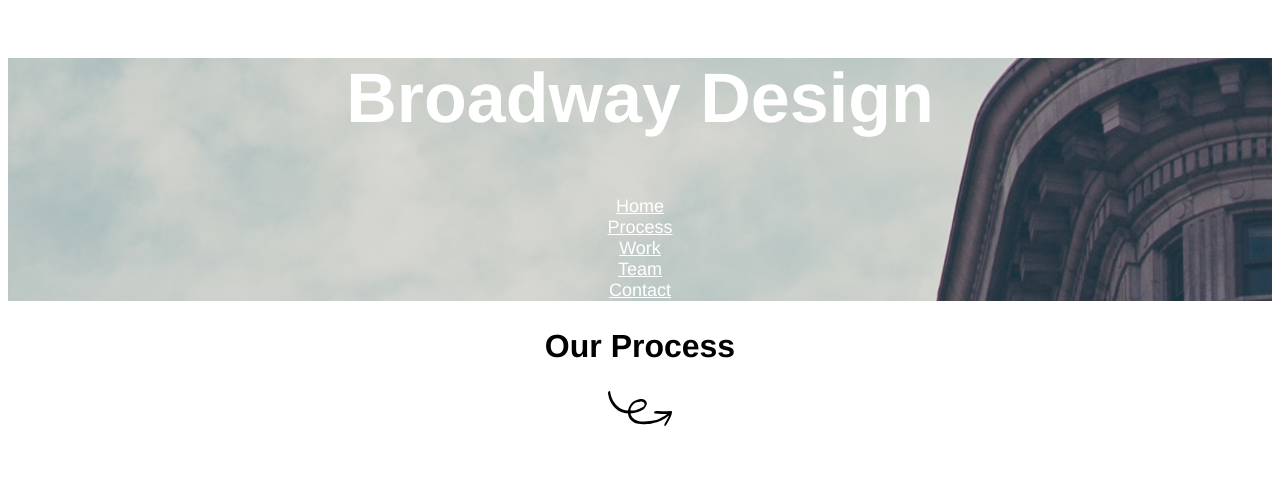
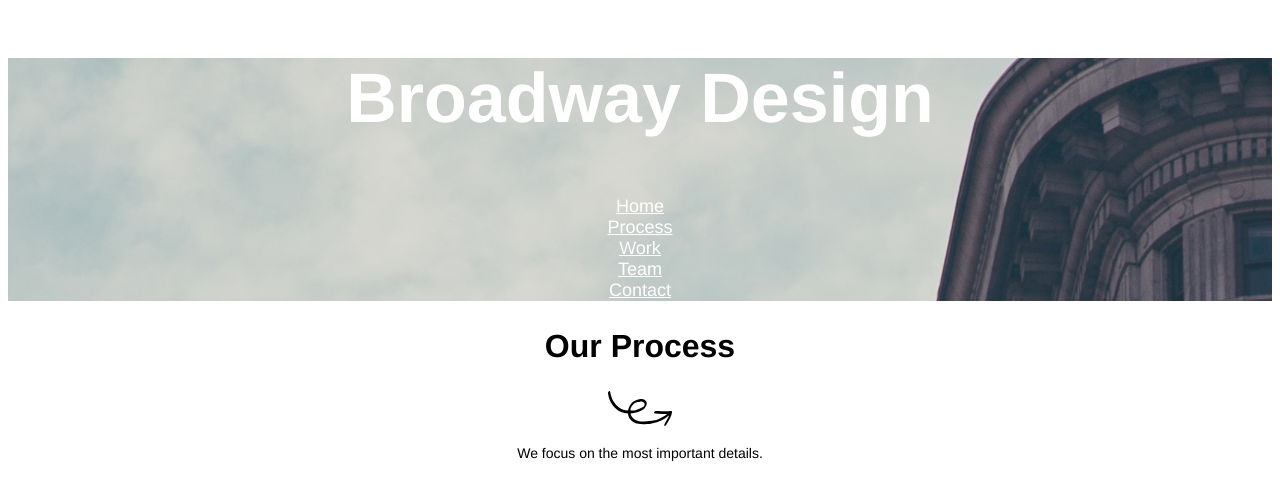
Before and after one commit to recouture/Broadway, a plain HTML site: page index.html in a window 1280 px wide. Drawn offline with Linux system fonts and the light colour scheme; files whose address does not match are found by name.

Commit message:
add style to p

```diff
--- a/index.html
+++ b/index.html
@@ -15,10 +15,12 @@
            <div><a href="team">Team<a/></div>
            <div><a href="contact">Contact<a/></div>
       </nav>
-      <div style="process">
-         <h2>Our Process</h2>
-         <img src="file:///Users/LanaAlexis/Documents/Projects/Broadway/resources/identify.svg">
-      </div>
+
+      <h2>Our Process</h2>
+        <div style="process">
+           <img src="file:///Users/LanaAlexis/Documents/Projects/Broadway/resources/identify.svg">
+           <p>We focus on the most important details.</p>
+        </div>
 
   </body>
 </html>
--- a/resources/css/style.css
+++ b/resources/css/style.css
@@ -23,3 +23,8 @@ h2 {
   font-weight: bold;
    color: black;
 }
+p {
+  font-family: Helvetica;
+  font-size: 14px;
+  color: black;
+}
```
